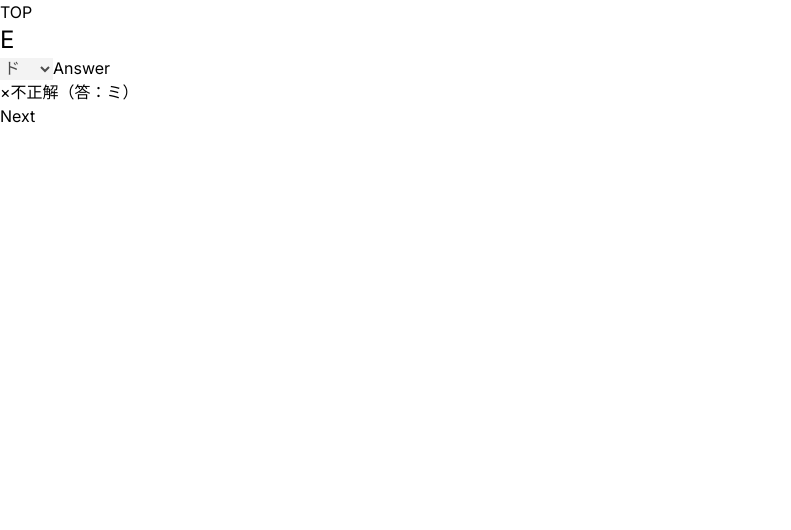
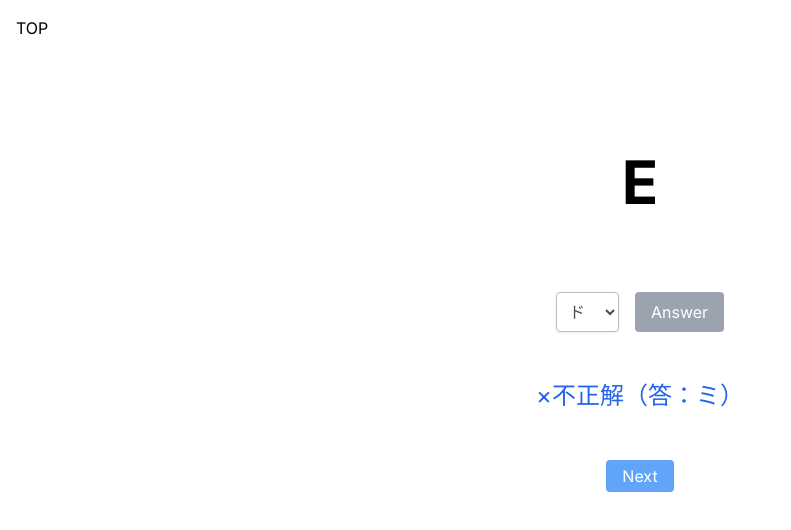
Before and after one commit to siromath/music-theory-study, a Next.js app: page /english-to-doremi in a window 1280 px wide. Both pictures are taken after a click on the button "Answer". Shown: the top 530 px of the page, without its empty margins (0-791 px from the left). Built offline with nearby package versions, Linux system fonts and the light colour scheme.

Commit message:
style setting

```diff
--- a/app/components/Quiz.tsx
+++ b/app/components/Quiz.tsx
@@ -23,12 +23,14 @@ export default function Quiz({ questions }: QuestionsProps) {
   const [index, setIndex] = useState(getRandomInt(0, questionsCount));
   const [judgment, setJudgment] = useState("");
   const [isAnswered, setIsAnswered] = useState(false);
+  const [isCorrect, setIsCorrect] = useState(false);
   const currentQuestion = questions[index];
 
   async function onSubmit(event: any) {
     event.preventDefault();
     const value = event.target.answer.value;
     const correctAnswer = currentQuestion.solution;
+    setIsCorrect(value === correctAnswer);
     setJudgment(value === correctAnswer ? "〇正解" : `×不正解（答：${correctAnswer}）`);
     setIsAnswered(true);
   }
@@ -46,12 +48,21 @@ export default function Quiz({ questions }: QuestionsProps) {
   return (
     <main>
       <Link href="/">TOP</Link>
-      {currentQuestion.questionImage}
+      <div className="p-4 flex justify-center">
+        {currentQuestion.questionImage}
+      </div>
       {currentQuestion.question
-        && <p className="text-2xl">{currentQuestion.question}</p>
+        && <p className="text-center font-bold text-6xl py-20">{currentQuestion.question}</p>
       }
-      <form onSubmit={onSubmit}>
-        <select name="answer" disabled={isAnswered}>
+      <form
+        onSubmit={onSubmit}
+        className="flex justify-center"
+      >
+        <select
+          name="answer"
+          disabled={isAnswered}
+          className="block bg-white border border-gray-400 pl-2 py-2 rounded shadow focus:outline-none focus:shadow-outline mr-4"
+        >
           {
             getSelectOptions().map(o => {
               return (
@@ -60,13 +71,20 @@ export default function Quiz({ questions }: QuestionsProps) {
             })
           }
         </select>
-        <button type="submit" disabled={isAnswered}>Answer</button>
+        <button
+          type="submit"
+          disabled={isAnswered}
+          className="bg-blue-500 text-white py-2 px-4 rounded focus:outline-none focus:shadow-outline disabled:bg-gray-400"
+        >Answer</button>
       </form>
       {isAnswered &&
-        <>
-          <p>{judgment}</p>
-          <button onClick={toNext}>Next</button>
-        </>
+        <div className="flex flex-col items-center mt-12">
+          <p className={`text-2xl ${isCorrect ? "text-red-600" : "text-blue-600" }`}>{judgment}</p>
+          <button
+            onClick={toNext}
+            className="bg-blue-400 text-white py-1 px-4 rounded focus:outline-none focus:shadow-outline disabled:bg-gray-400 mt-12"
+          >Next</button>
+        </div>
       }
     </main>
   );
--- a/app/globals.css
+++ b/app/globals.css
@@ -32,3 +32,7 @@ body {
   }
 }
 */
+
+main {
+  padding: 16px;
+}
```
